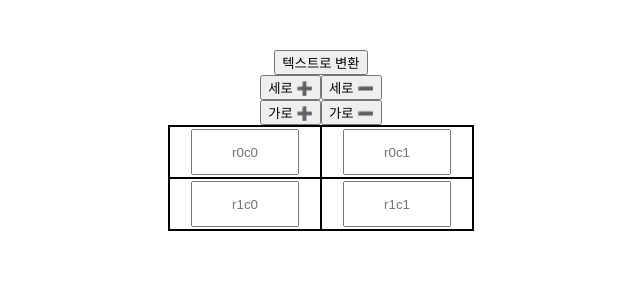
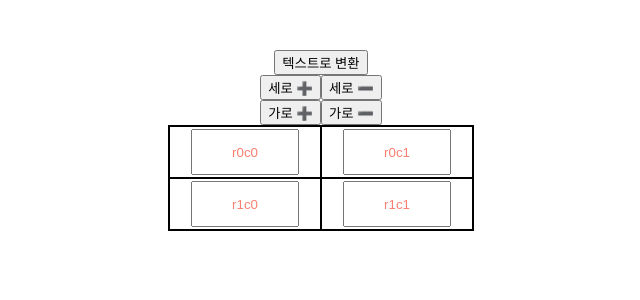
Before and after one commit to Barkshihun/table-to-text, a React (Vite) app: page / in a window 1280 px wide. Shown: the top 300 px of the page, without its empty margins (319-959 px from the left). Built offline with nearby package versions, Linux system fonts and the light colour scheme.

Commit message:
기존 object형식에서 2차원배열 형식인 globalTableList로 변경

```diff
--- a/src/components/Output.tsx
+++ b/src/components/Output.tsx
@@ -1,13 +1,7 @@
 import { useState, useEffect } from "react";
-import { golbalRows, globalCols, globalInputs } from "./Table";
+import { rows, cols, globalTableList } from "./Table";
 // col이 가로 row가 세로
 function Output() {
-  const [text, setText] = useState("변환에 실패하였습니다");
-  console.log("❌globalInputs", globalInputs);
-  const onChange = (event: React.ChangeEvent<HTMLTextAreaElement>) => {
-    setText(event.target.value);
-  };
-  // console.log("globalInputs", globalInputs);
   const computeLength = (str: string) => {
     let textLength = 0;
     // 2
@@ -35,42 +29,24 @@ function Output() {
     }
     return textLength;
   };
-  const getLongestTextPerCol = (globalInputs: tableInputObj) => {
+  const getLongestTextPerCol = (globalTableList: string[][]) => {
     let longestTextPerCol: number[] = [];
-    for (const coord in globalInputs) {
-      const col = parseInt(coord.split(",")[1]);
-      const textLength = computeLength(globalInputs[coord]);
-      // console.log(
-      //   "globalInputs[coord]",
-      //   globalInputs[coord],
-      //   "computeLength(globalInputs[coord])",
-      //   computeLength(globalInputs[coord])
-      // );
-      if (!longestTextPerCol[col] || longestTextPerCol[col] < textLength) {
-        longestTextPerCol[col] = textLength;
+
+    for (let col = 0; col < cols; col++) {
+      let tempList = [];
+      for (let row = 0; row < rows; row++) {
+        tempList.push(computeLength(globalTableList[row][col]));
       }
+      longestTextPerCol.push(Math.max(...tempList));
     }
+
     return longestTextPerCol;
   };
-  const getTableList = (globalInputs: tableInputObj) => {
-    let tableList = new Array(golbalRows);
-    for (let i = 0; i < tableList.length; i++) {
-      tableList[i] = new Array(globalCols);
-    }
-    for (let coord in globalInputs) {
-      const row = parseInt(coord.split(",")[0]);
-      const col = parseInt(coord.split(",")[1]);
-      tableList[row][col] = globalInputs[coord];
-    }
-    return tableList;
-  };
-  const tableList = getTableList(globalInputs);
-  console.log("tableList", tableList);
-  const longestTextPerColList = getLongestTextPerCol(globalInputs);
-  const globalInputsToText = (tableList: string[][]) => {
+  const longestTextPerColList = getLongestTextPerCol(globalTableList);
+  const globalTableListToText = (tableList: string[][]) => {
     let textList: string[] = [];
-    for (let row = 0; row < golbalRows; row++) {
-      for (let col = 0; col < globalCols; col++) {
+    for (let row = 0; row < rows; row++) {
+      for (let col = 0; col < cols; col++) {
         let text = tableList[row][col];
         if (text) {
           const textLength = computeLength(text);
@@ -88,17 +64,13 @@ function Output() {
     textList.pop;
     return textList.join("");
   };
-  useEffect(() => {
-    setText(globalInputsToText(tableList));
-  }, []);
-  // console.log(
-  //   "longestTextPerColList",
-  //   longestTextPerColList,
-  //   "globalInputs",
-  //   globalInputs,
-  //   "globalInputsToText(globalInputs)",
-  //   globalInputsToText(tableList)
-  // );
+  const [text, setText] = useState(globalTableListToText(globalTableList));
+
+  const onChange = (event: React.ChangeEvent<HTMLTextAreaElement>) => {
+    setText(event.target.value);
+  };
+
+  // console.log("longestTextPerColList", longestTextPerColList);
   return (
     <>
       <textarea cols={30} rows={10} value={text} onChange={onChange}></textarea>
--- a/src/components/Table.tsx
+++ b/src/components/Table.tsx
@@ -1,50 +1,66 @@
-import { useState } from "react";
+import { useRef, useState } from "react";
 import "../scss/Table.scss";
 import { faPlus, faMinus } from "@fortawesome/free-solid-svg-icons";
 import { FontAwesomeIcon } from "@fortawesome/react-fontawesome";
 
-export let golbalRows = 2;
-export let globalCols = 2;
-export let globalInputs: tableInputObj = {};
+export let rows = 2;
+export let cols = 2;
+export let globalTableList: string[][] = [];
 function Table() {
-  const [rows, setRows] = useState(golbalRows);
-  const [cols, setCols] = useState(globalCols);
-  const makeInputObj = () => {
-    console.log("init");
-    let inputs: tableInputObj = {};
+  const makeTableList = () => {
+    let tableList = new Array(rows);
     for (let row = 0; row < rows; row++) {
+      tableList[row] = new Array(cols);
       for (let col = 0; col < cols; col++) {
-        const coord = `${row},${col}`;
-        inputs[coord] = globalInputs[coord] ? globalInputs[coord] : "";
+        if (globalTableList[row]) {
+          tableList[row][col] = globalTableList[row][col]
+            ? globalTableList[row][col]
+            : "";
+          continue;
+        }
+        tableList[row][col] = "";
       }
     }
-    return inputs;
+    return tableList;
   };
-  const [inputs, setInputs]: [
-    inputs: tableInputObj,
-    setInputs: React.Dispatch<React.SetStateAction<{}>>
-  ] = useState(makeInputObj());
+  const [tableList, setTableList] = useState(makeTableList());
+  // console.log("tableList", tableList);
   const controlPlus = (target: "rows" | "cols") => {
     if (rows === 0) {
-      setRows(1);
-      setCols(1);
+      rows = 1;
+      cols = 1;
+      setTableList(makeTableList());
       return;
     }
-    target === "rows"
-      ? setRows((current) => ++current)
-      : setCols((current) => ++current);
+    switch (target) {
+      case "rows":
+        rows++;
+        setTableList(makeTableList());
+        break;
+      case "cols":
+        cols++;
+        setTableList(makeTableList());
+        break;
+    }
   };
   const controlMinus = (target: "rows" | "cols") => {
     if ((target === "rows" && rows <= 1) || (target === "cols" && cols <= 1)) {
-      setRows(0);
-      setCols(0);
-      setInputs({});
-      globalInputs = {};
+      rows = 0;
+      cols = 0;
+      globalTableList = [];
+      setTableList([]);
       return;
     }
-    target === "rows"
-      ? setRows((current) => --current)
-      : setCols((current) => --current);
+    switch (target) {
+      case "rows":
+        rows--;
+        setTableList(makeTableList());
+        break;
+      case "cols":
+        cols--;
+        setTableList(makeTableList());
+        break;
+    }
   };
   const onRowPlus = () => controlPlus("rows");
   const onRowMinus = () => controlMinus("rows");
@@ -52,23 +68,24 @@ function Table() {
   const onColMinus = () => controlMinus("cols");
 
   const onChange = (event: React.ChangeEvent<HTMLInputElement>) => {
-    const modifiedValue = event.target.value;
-    const modifiedName = event.target.name;
-    globalInputs[modifiedName] = modifiedValue;
-    setInputs({ ...inputs, [modifiedName]: modifiedValue });
+    if (event.target.dataset.row && event.target.dataset.col) {
+      const row = parseInt(event.target.dataset.row);
+      const col = parseInt(event.target.dataset.col);
+      globalTableList[row][col] = event.target.value;
+      setTableList([...globalTableList]);
+    }
   };
   const setTableContents = () => {
     const trList = [];
     for (let row = 0; row < rows; row++) {
       const tdList = [];
       for (let col = 0; col < cols; col++) {
-        const coord = `${row},${col}`;
         tdList.push(
           <td key={`r${row}c${col}`}>
             <div>
               <input
                 name={`${row},${col}`}
-                value={inputs[coord] || ""}
+                value={tableList[row][col]}
                 placeholder={`r${row}c${col}`}
                 onChange={onChange}
                 data-row={row}
@@ -82,28 +99,8 @@ function Table() {
     }
     return trList;
   };
-  let tempInputs: tableInputObj = {};
-  for (let row = 0; row < rows; row++) {
-    for (let col = 0; col < cols; col++) {
-      const coord = `${row},${col}`;
-      if (!inputs[coord]) {
-        tempInputs[coord] = "";
-      } else {
-        tempInputs[coord] = inputs[coord];
-      }
-    }
-  }
-  globalInputs = tempInputs;
-  golbalRows = rows;
-  globalCols = cols;
-  console.log(
-    "✔globalInputs",
-    globalInputs,
-    "golbalRows",
-    golbalRows,
-    "globalCols",
-    globalCols
-  );
+  globalTableList = tableList;
+  // console.log("globalTableList", globalTableList);
   return (
     <>
       <div>
--- a/src/my.d.ts
+++ /dev/null
@@ -1,3 +0,0 @@
-interface tableInputObj {
-  [coord: string]: string;
-}
--- a/src/scss/Table.scss
+++ b/src/scss/Table.scss
@@ -29,6 +29,9 @@ td {
       width: 100px;
       height: 40px;
       text-align: center;
+      &::placeholder {
+        color: salmon;
+      }
     }
   }
 }
```
